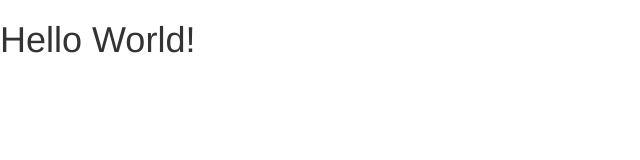
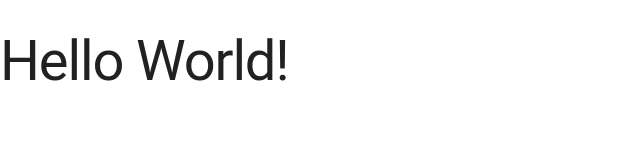
Before and after one commit to alanttran/JobBnB, a plain HTML site: page index.html in a window 1280 px wide. Shown: the whole page, without its empty margins (0-640 px from the left). Drawn offline with nearby package versions, Linux system fonts and the light colour scheme; files that its build step writes are made by us from their sources.

Commit message:
added Material Design Lite to html

```diff
--- a/index.html
+++ b/index.html
@@ -7,7 +7,9 @@
     <meta name="viewport" content="width=device-width, initial-scale=1">
 
     <title>Job Bnb</title>
-    <link rel="stylesheet" href="https://maxcdn.bootstrapcdn.com/bootstrap/3.3.7/css/bootstrap.min.css">
+    <link rel="stylesheet" href="https://fonts.googleapis.com/icon?family=Material+Icons">
+	<link rel="stylesheet" href="https://code.getmdl.io/1.3.0/material.indigo-pink.min.css">
+	<script defer src="https://code.getmdl.io/1.3.0/material.min.js"></script>
     <link rel="stylesheet" href="assets/css/style.css">
 
 </head>
```
